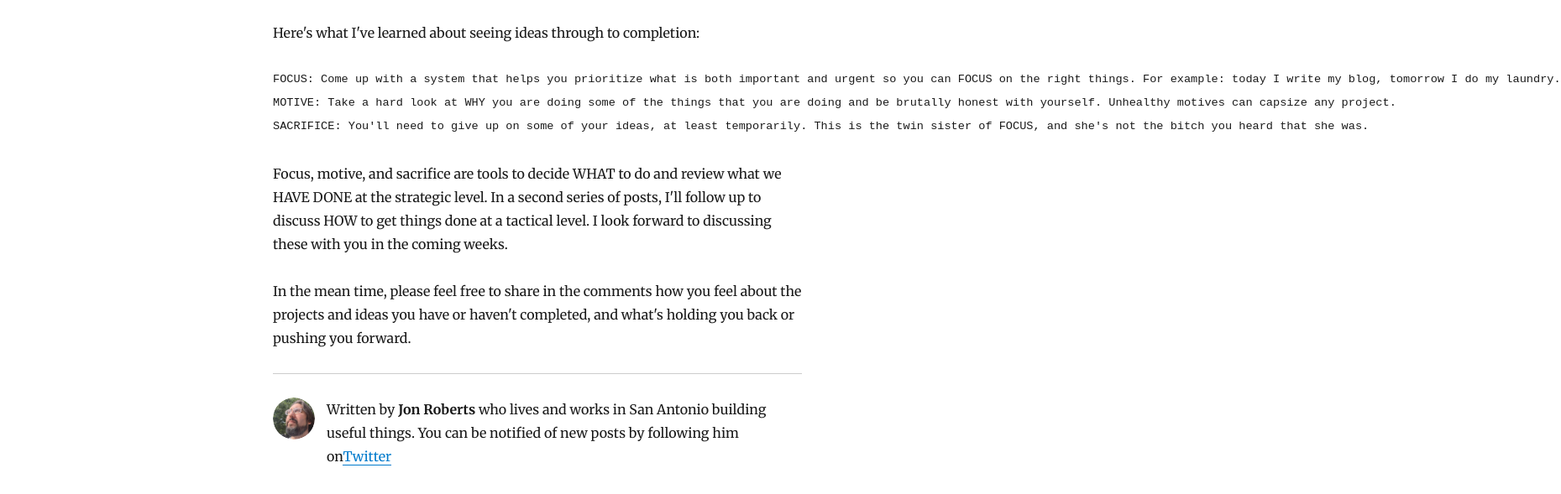
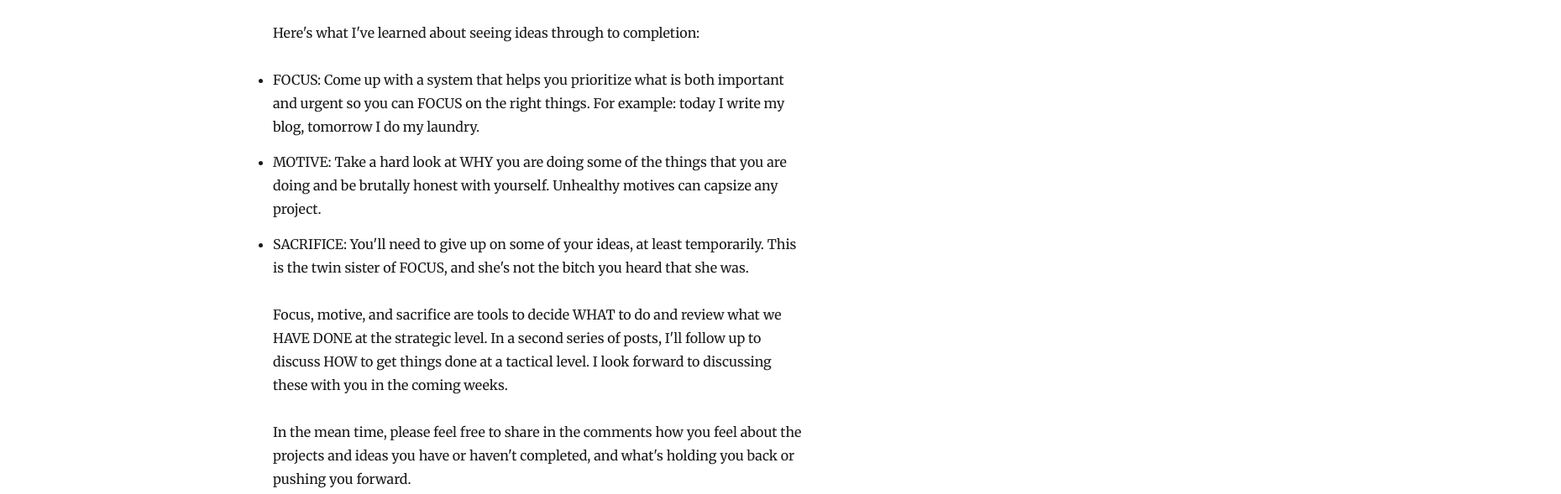
Before and after one commit to bigjonroberts/RecursiveLeadership, a Gatsby site: page /2020-08-01-how-i-get-nothing-done-and-you-can-too/ in a window 1280 px wide. Shown: the part 1775-2364 px from the top of the page at 84% size, 1859 px wide, since content can reach past the window. Built offline with nearby package versions, Linux system fonts and the light colour scheme; Gatsby itself is replaced by a stand-in of ours; some packages are replaced by stand-ins of ours.

Commit message:
Update Recursive Leadership Blog “2020-08-01-how-i-get-nothing-done-and-you-can-too”

```diff
--- a/content/blog/2020-08-01-how-i-get-nothing-done-and-you-can-too.md
+++ b/content/blog/2020-08-01-how-i-get-nothing-done-and-you-can-too.md
@@ -21,9 +21,11 @@ But why is it so difficult? It's difficult in different ways for different peopl
 
 Here's what I've learned about seeing ideas through to completion:
 
-    FOCUS: Come up with a system that helps you prioritize what is both important and urgent so you can FOCUS on the right things. For example: today I write my blog, tomorrow I do my laundry.
-    MOTIVE: Take a hard look at WHY you are doing some of the things that you are doing and be brutally honest with yourself. Unhealthy motives can capsize any project.
-    SACRIFICE: You'll need to give up on some of your ideas, at least temporarily. This is the twin sister of FOCUS, and she's not the bitch you heard that she was.
+* FOCUS: Come up with a system that helps you prioritize what is both important and urgent so you can FOCUS on the right things. For example: today I write my blog, tomorrow I do my laundry.
+* MOTIVE: Take a hard look at WHY you are doing some of the things that you are doing and be brutally honest with yourself. Unhealthy motives can capsize any project.
+* SACRIFICE: You'll need to give up on some of your ideas, at least temporarily. This is the twin sister of FOCUS, and she's not the bitch you heard that she was.
+
+
 
 Focus, motive, and sacrifice are tools to decide WHAT to do and review what we HAVE DONE at the strategic level.  In a second series of posts, I'll follow up to discuss HOW to get things done at a tactical level. I look forward to discussing these with you in the coming weeks.
 
```
